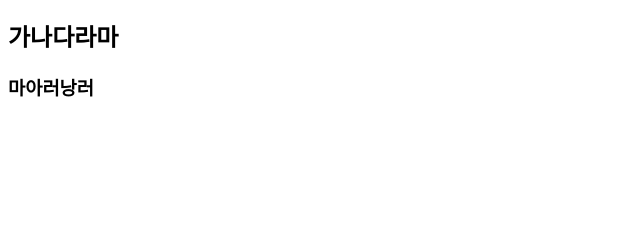
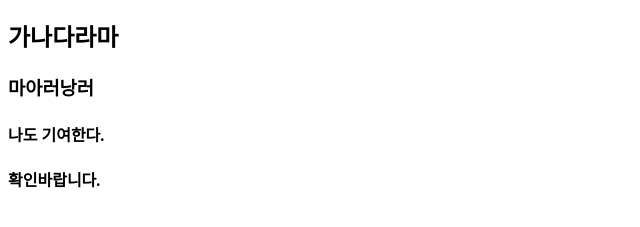
Before and after one commit to argent-developer/likeliontest, a plain HTML site: page index.html in a window 1280 px wide. Shown: the part 57-284 px from the top of the page, without its empty margins (0-640 px from the left). Drawn offline with Linux system fonts and the light colour scheme.

Commit message:
두줄추가했어요

```diff
--- a/index.html
+++ b/index.html
@@ -2,3 +2,5 @@
 <h2>가나다라마</h2>
 
 <h3>마아러낭러</h3>
+<h4> 나도 기여한다. </h4>
+<h4> 확인바랍니다.</h4>
```
